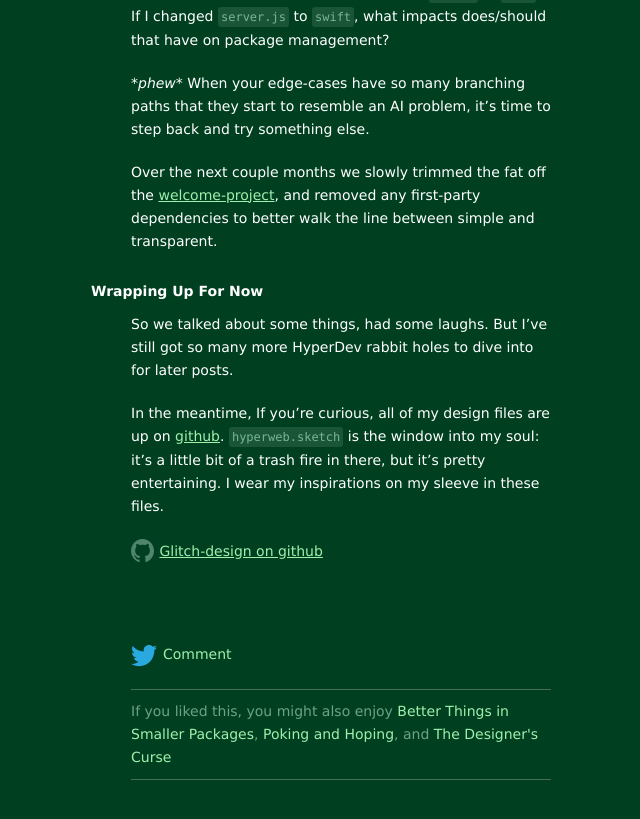
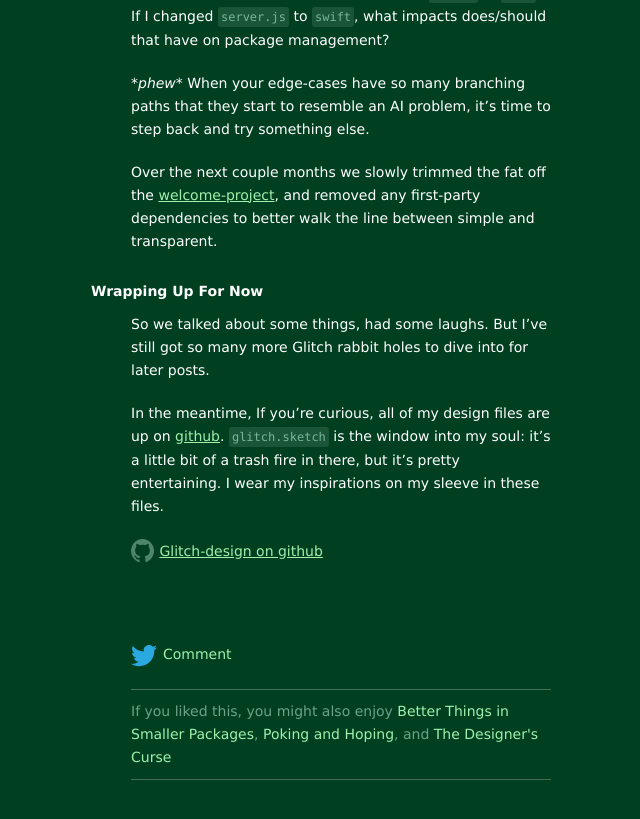
Before and after one commit to pketh/pketh.github.io, a Jekyll site: the page built from _posts/2016-06-03-designing-glitch.md, in a window 1280 px wide and 900 px high, scrolled down 5643 px. Shown: the top 819 px of the window, without its empty margins (439-1079 px from the left). Built offline with Jekyll 4.4.1, drawn with Linux system fonts in a browser that asks for light colours.

Commit message:
edit post

```diff
--- a/Gemfile
+++ b/Gemfile
@@ -1,6 +1,8 @@
 source 'https://rubygems.org'
 
+gem "jekyll"
 gem 'jemoji'
-gem 'jekyll-paginate'
 gem 'pygments.rb'
 gem 'jekyll-seo-tag'
+gem 'jekyll-redirect-from'
+gem 'jekyll-paginate'
--- a/_posts/2016-06-03-designing-glitch.md
+++ b/_posts/2016-06-03-designing-glitch.md
@@ -85,12 +85,12 @@ Additionally, going from something like `js` to `coffee` was easy, but what abou
 
 _\*phew\*_ When your edge-cases have so many branching paths that they start to resemble an AI problem, it's time to step back and try something else.
 
-Over the next couple months we slowly trimmed the fat off the [welcome-project](https://hyperdev.com/#!/project/welcome-project), and removed any first-party dependencies to better walk the line between simple and transparent.
+Over the next couple months we slowly trimmed the fat off the [welcome-project](https://glitch.com/edit/#!/project/welcome-project), and removed any first-party dependencies to better walk the line between simple and transparent.
 
 ## Wrapping Up For Now
 
-So we talked about some things, had some laughs. But I've still got so many more HyperDev rabbit holes to dive into for later posts.
+So we talked about some things, had some laughs. But I've still got so many more Glitch rabbit holes to dive into for later posts.
 
-In the meantime, If you’re curious, all of my design files are up on [github](https://github.com/FogCreek/Glitch-design).  `hyperweb.sketch` is the window into my soul: it's a little bit of a trash fire in there, but it's pretty entertaining. I wear my inspirations on my sleeve in these files.
+In the meantime, If you’re curious, all of my design files are up on [github](https://github.com/FogCreek/Glitch-design).  `glitch.sketch` is the window into my soul: it's a little bit of a trash fire in there, but it's pretty entertaining. I wear my inspirations on my sleeve in these files.
 
 <img src="/images/github-logo@2x.png" width="24" height="25" class="no-shadow" style="vertical-align: -30%"> [Glitch-design on github](https://github.com/FogCreek/Glitch-design)
```
Also changed, not shown: Gemfile.lock.
